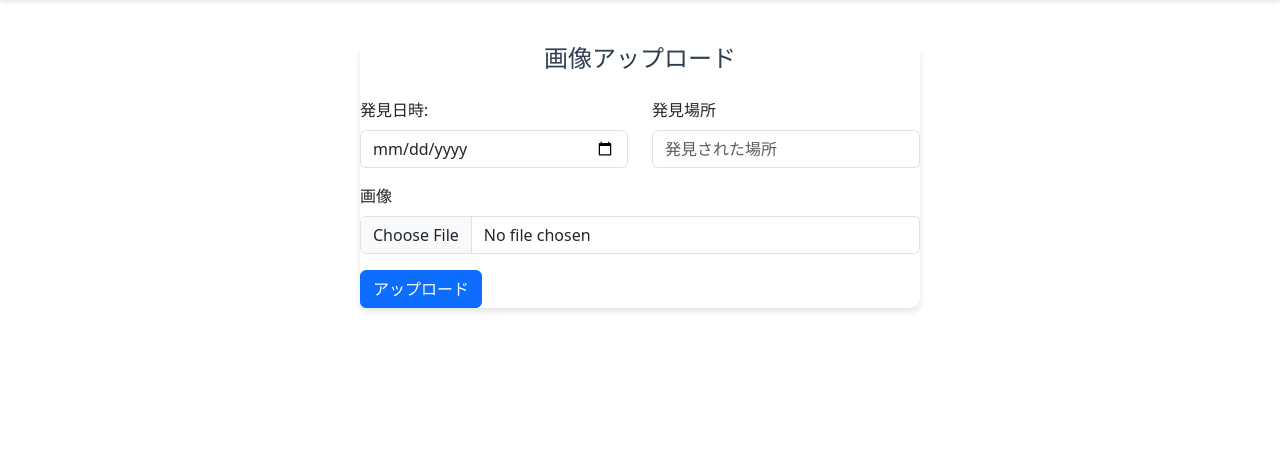
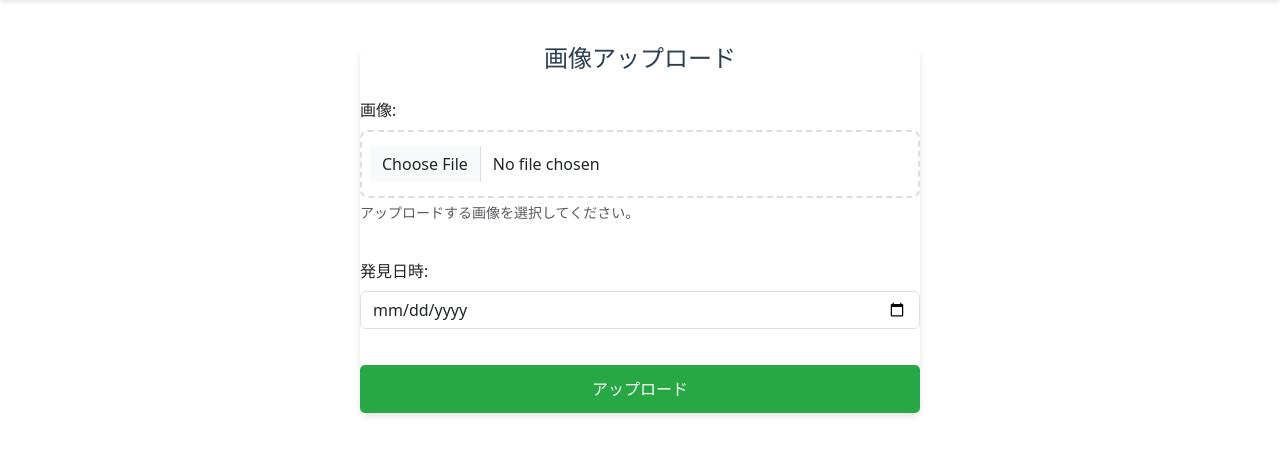
Before and after one commit to hirohiroto112607/ReClaim, a Django app: page /storeview/upload_image/ in a window 1280 px wide. Shown: the part 78-534 px from the top of the page. Run offline with Django 5.2, Linux system fonts and the light colour scheme; the visitor is signed in with stand-in values (Sample User, id 1); some libraries are stand-ins or nearby versions.

Commit message:
検索機能のクエリ処理を簡素化し、画像アップロードフォームのスタイルを改善。発見日時の入力を強化し、画像アップロード時のユーザー体験を向上。

```diff
--- a/reclaim/storeview/views.py
+++ b/reclaim/storeview/views.py
@@ -93,11 +93,7 @@ def search(request):
         print(query)
         if query:
             object_list = item.objects.filter(
-                Q(ai_generated_json__icontains=query) |
-                Q(item_description__icontains=query) |
-                Q(item_name__icontains=query) |
-                Q(item_category_id__category_name__icontains=query)
-            )
+                Q(ai_generated_json__icontains=query) | Q(item_description__icontains=query) | Q(item_name__icontains=query) | Q(item_category_id__category_name__icontains=query))
             return render(request, 'storeview/search.html', {'object_list': object_list, 'query': query})
         else:
             return redirect('storeview:index')
@@ -116,14 +112,7 @@ def upload_image(request):
         if form.is_valid() and request.FILES:
             item_instance = form.save(commit=False)
             item_instance.item_founder = request.user
-
-            # POSTデータから直接値を取得
-            item_instance.item_date = request.POST.get('item_date')
-            item_instance.item_lost_location = request.POST.get('item_lost_location')
-            item_instance.item_name = "未分類アイテム"
-            item_instance.item_description = "画像認識による自動分類を待機中"
-            # ItemCategoryが存在することを確認してから設定
-            item_instance.item_category_id = item_category.objects.get(category_id=9)
+            item_instance.item_date = form.cleaned_data['item_date']  # 日付データを保存
             item_instance.save()
             # バックグラウンドでAIに送信する
             GenAi.process_ai_generate(
--- a/reclaim/templates/storeview/upload_image.html
+++ b/reclaim/templates/storeview/upload_image.html
@@ -1,46 +1,31 @@
 {% extends 'storeview/base.html' %}
 {% load static %}
 
-{% block title %}
-  画像アップロード
-{% endblock %}
+{% block title %}画像アップロード{% endblock %}
 
 {% block body %}
-  <link rel="stylesheet" href="/static/css/upload.css" />
+
+<link rel="stylesheet" href="/static/css/upload.css">
 <div class="upload-container">
   <div class="upload-card">
     <div class="card-body">
       <h1 class="upload-title">画像アップロード</h1>
-        <form method="POST" enctype="multipart/form-data">
+      <form method="post" enctype="multipart/form-data" class="upload-form">
         {% csrf_token %}
-          <div class="row">
-            <div class="col-md-6">
+        <div class="mb-3">
+          <label for="id_item_image" class="form-label">画像:</label>
+          <input type="file" name="item_image" accept="image/*" aria-describedby="id_item_image_helptext"
+            id="id_item_image" class="form-control" capture="camera">
+          <div class="form-text" id="id_item_image_helptext">アップロードする画像を選択してください。</div>
+        </div>
         <div class="mb-3">
           <label for="id_item_date" class="form-label">発見日時:</label>
-                <input type="date" name="item_date" id="id_item_date" class="form-control" required />
+          <input type="date" name="item_date" id="id_item_date" class="form-control" required>
         </div>
-            </div>
-
-            <div class="col-md-6">
-              <div class="mb-3">
-                <label for="id_item_lost_location" class="form-label">発見場所</label>
-                <input type="text" name="item_lost_location" maxlength="100" required id="id_item_lost_location" class="form-control" placeholder="発見された場所" />
-              </div>
-            </div>
-
-            <div class="col-12">
-              <div class="mb-3">
-                <label for="id_item_image" class="form-label">画像</label>
-                <input type="file" name="item_image" accept="image/*" id="id_item_image" class="form-control" required />
-              </div>
-            </div>
-
-            <div class="col-12">
-              <button type="submit" class="btn btn-primary">アップロード</button>
-            </div>
-          </div>
+        <button type="submit" class="upload-button">アップロード</button>
       </form>
     </div>
   </div>
 </div>
+
 {% endblock %}
```
Lines whose indentation alone changed are shown as unchanged.
